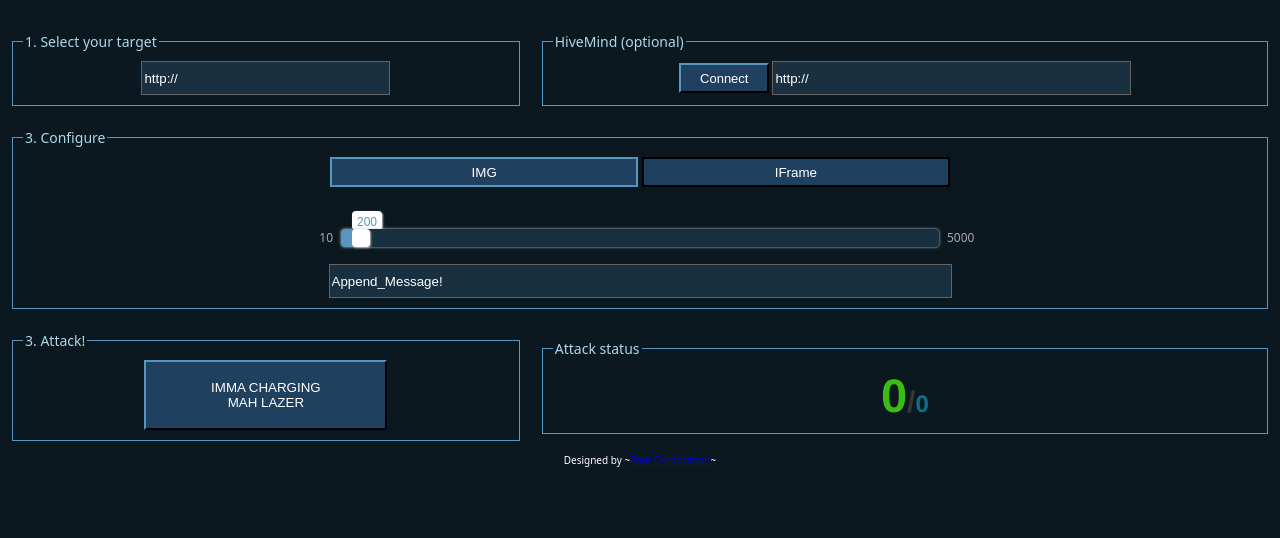
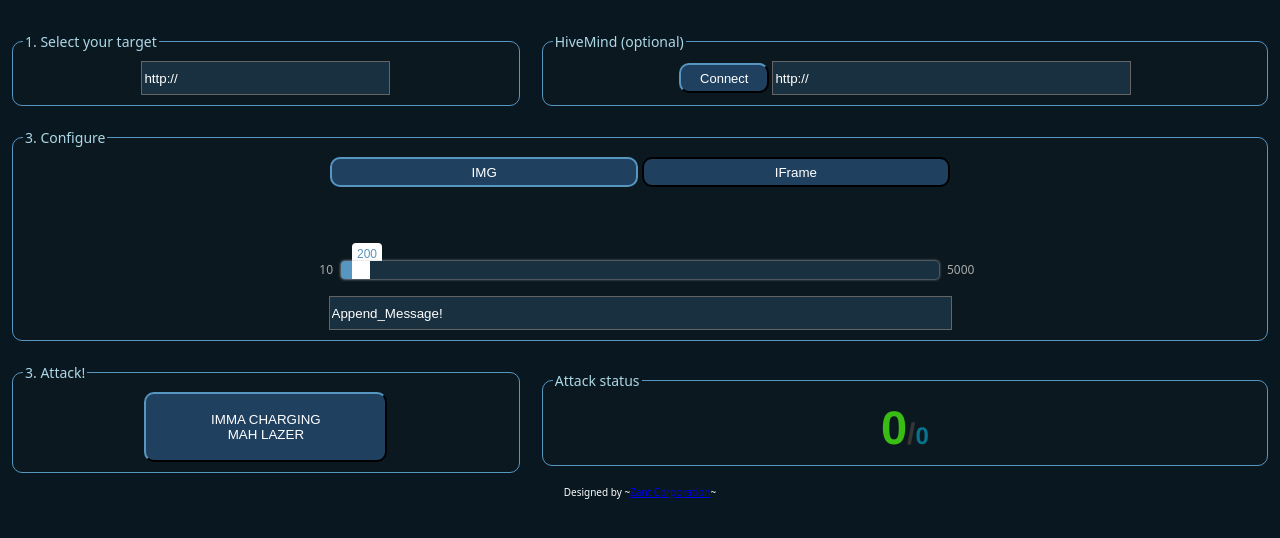
Before and after one commit to rata0071/loic, a browser extension: page src/core/index.html in a window 1280 px wide. Drawn offline with Linux system fonts and the light colour scheme.

Commit message:
nueva estetica

```diff
--- a/src/core/css/mb.slider.css
+++ b/src/core/css/mb.slider.css
@@ -23,6 +23,7 @@
   width:580px;
   -moz-box-shadow:#ccc 0px 0px 5px;
   -webkit-box-shadow:#ccc 0px 0px 3px;
+  border-radius: 4px;
   -moz-border-radius: 4px;
   -webkit-border-radius: 4px;
 
@@ -48,11 +49,8 @@
   top:0;
   top:-1px\9;
   left:0;
-  -moz-border-radius: 4px;
-  -webkit-border-radius: 4px;
-  -moz-box-shadow:#bbb 1px 1px 2px;
-  -webkit-box-shadow:#bbb 1px 1px 2px;
 
+  user-select: none;
   -moz-user-select: none;
   -khtml-user-select: none;
   cursor:default;
@@ -79,6 +77,7 @@
 
   top:0;
   background: #ffcc00;
+  border-radius: 4px 0 0 4px ;
   -moz-border-radius: 4px 0 0 4px ;
   -webkit-border-top-left-radius:4px;
   -webkit-border-bottom-left-radius:4px;
@@ -94,10 +93,8 @@
   height:16px;
   margin:1px;
   top:0;
-  -moz-border-radius:4px 0 0 4px  ;
-  -webkit-border-top-left-radius:4px;
-  -webkit-border-bottom-left-radius:4px;
 
+  user-select: none;
   -moz-user-select: none;
   -khtml-user-select: none;
   cursor:default;
@@ -111,6 +108,7 @@
   background-color:#fff;
   margin-left:-4px;
   z-index:-2;
+  border-radius: 4px;
   -moz-border-radius: 4px;
   -webkit-border-radius: 4px;
 }
@@ -121,10 +119,7 @@
   padding:5px;
   padding-bottom:2px;
   background-color:#fff;
-  margin-left:0px;
+  margin-left: 0px;
   z-index:-1;
-  -moz-border-radius: 4px;
-  -webkit-border-radius: 4px;
-  -moz-box-shadow:#bbb 1px 1px 2px;
-  -webkit-box-shadow:#bbb 1px 1px 2px;
+  border-radius: 4px 4px 0 0;
 }
--- a/src/core/css/style.css
+++ b/src/core/css/style.css
@@ -4,7 +4,7 @@ html, body, form, fieldset, p, div, table, td, tr {
 }
 
 body{
-	background:#0C1820;
+	background: #091720;
 	color:#fefefe;
 	font-family: sans;
 	font-size:12px;
@@ -152,3 +152,13 @@ legend{
 .hidde{
 	display:none;
 }
+
+
+fieldset, buttom, input[type="button"], input[type="submit"] {
+	border-radius: 10px;
+	background: #152B39;
+}
+
+#interval1 {
+margin-top: 32px;
+}
```
Also changed, not shown: src/core/img/alternate_logo.png (deleted), src/core/img/lowc.png (deleted).
